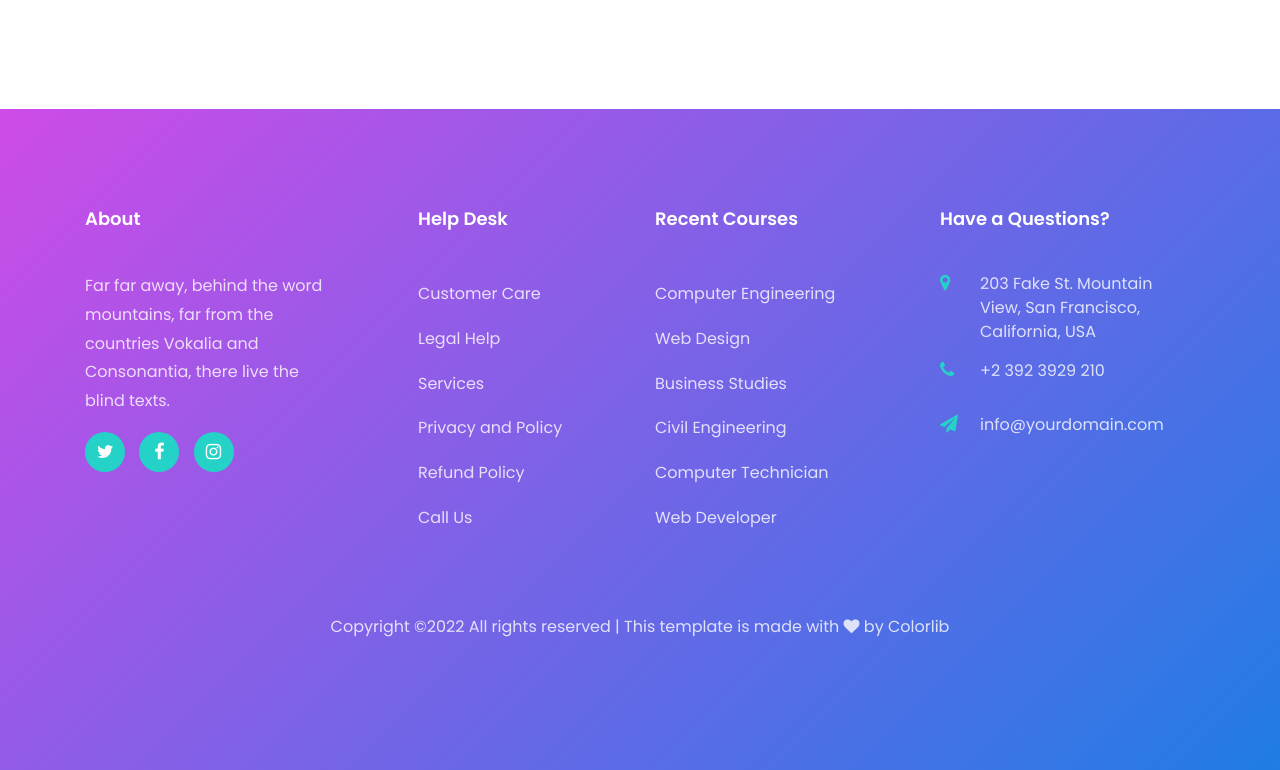
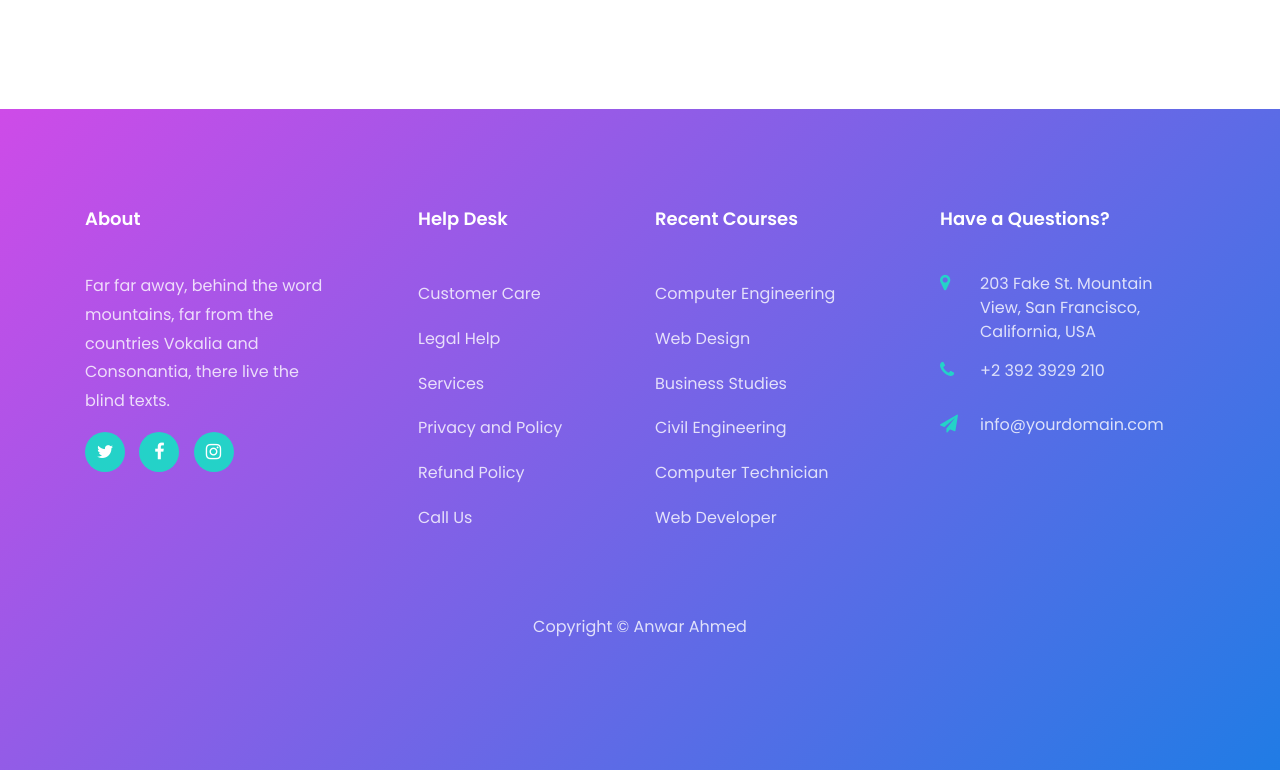
Before and after one commit to AnwarAhmed24/OnlineEducation, a plain HTML site: page about.html in a window 1280 px wide. Shown: the part 3451-4221 px from the top of the page. Drawn offline with Linux system fonts and the light colour scheme; some packages are replaced by stand-ins of ours; no server answers; files whose address does not match are found by name.

Commit message:
Update about.html

```diff
--- a/about.html
+++ b/about.html
@@ -390,7 +390,7 @@
   <div class="col-md-12 text-center">
 
     <p><!-- Link back to Colorlib can't be removed. Template is licensed under CC BY 3.0. -->
-      Copyright &copy;<script>document.write(new Date().getFullYear());</script> All rights reserved | This template is made with <i class="fa fa-heart" aria-hidden="true"></i> by <a href="https://colorlib.com" target="_blank">Colorlib</a>
+      Copyright &copy; Anwar Ahmed
       <!-- Link back to Colorlib can't be removed. Template is licensed under CC BY 3.0. --></p>
     </div>
   </div>
```
